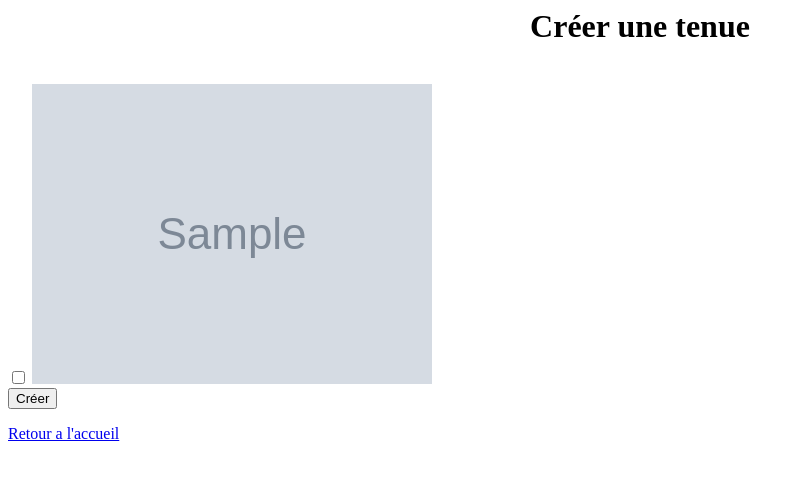
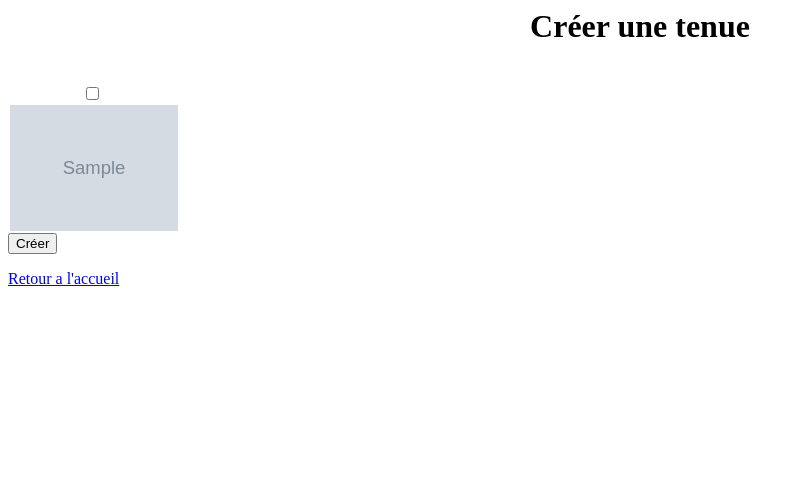
Before and after one commit to l0umzd/BD3_Lucile_Lounis, a PHP site: page /creationtenue.php in a window 1280 px wide. Shown: the top 480 px of the page, without its empty margins (0-805 px from the left). Run offline with PHP 8.4, Linux system fonts and the light colour scheme; tables that the repository leaves empty or names only in its code hold one stand-in row (values such as "Sample post"); grey boxes marked "Sample" are stand-in pictures; data that the repository does not hold is empty.

Commit message:
Enhance HTML with gallery styles
Added CSS styles for gallery layout and item interaction.

```diff
--- a/creationtenue.php
+++ b/creationtenue.php
@@ -2,7 +2,30 @@
 	session_start();
 ?>
 <html>
-<head><title>Creation d'une tenue</title></head>
+<head><title>Creation d'une tenue</title>
+<style>
+.gallery {
+    display: grid;
+    grid-template-columns: repeat(auto-fill, minmax(150px, 1fr));
+    gap: 15px;
+}
+
+.item {
+    text-align: center;
+    cursor: pointer;
+}
+
+.item img {
+    width: 100%;
+    border: 2px solid transparent;
+}
+
+.item input:checked + img {
+    border-color: #000;
+}
+
+</style>
+</head>
 <body>
 <h1 align="center">Créer une tenue</h1><br/>
 <?php
```
